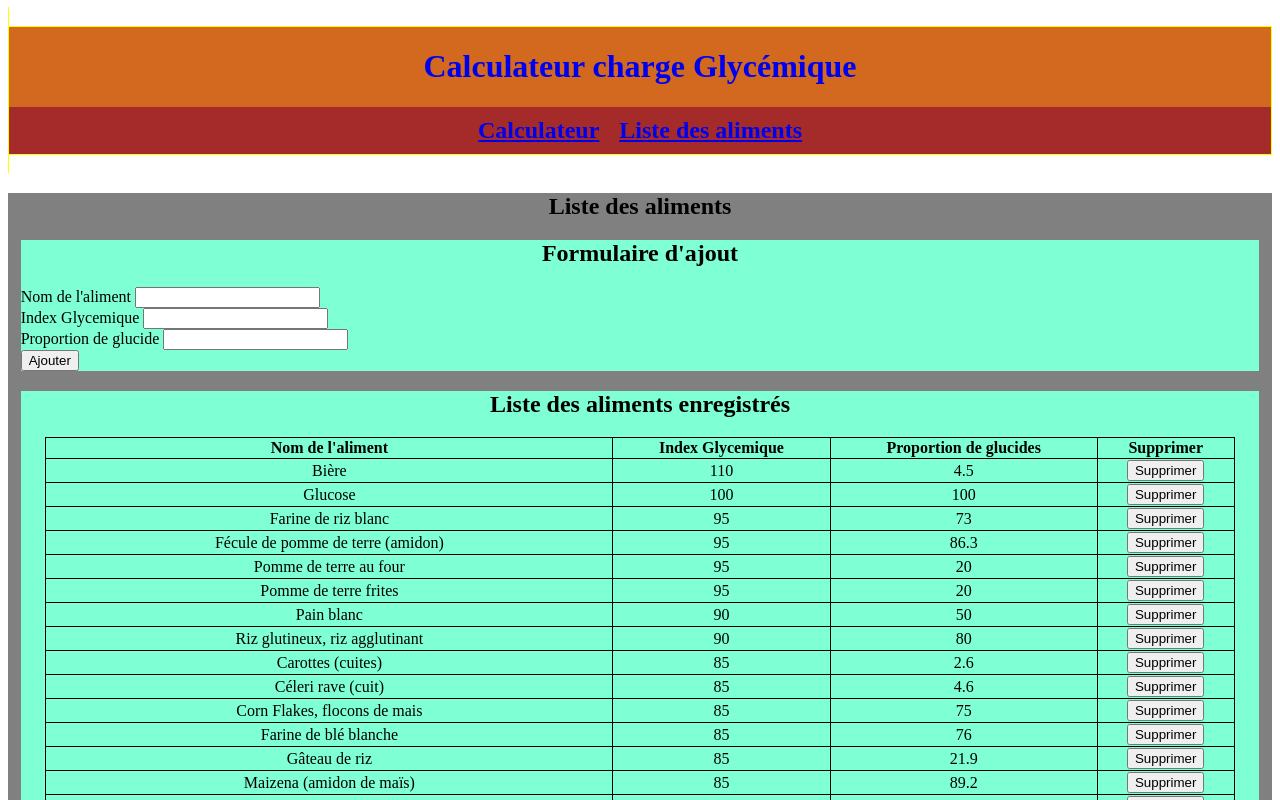
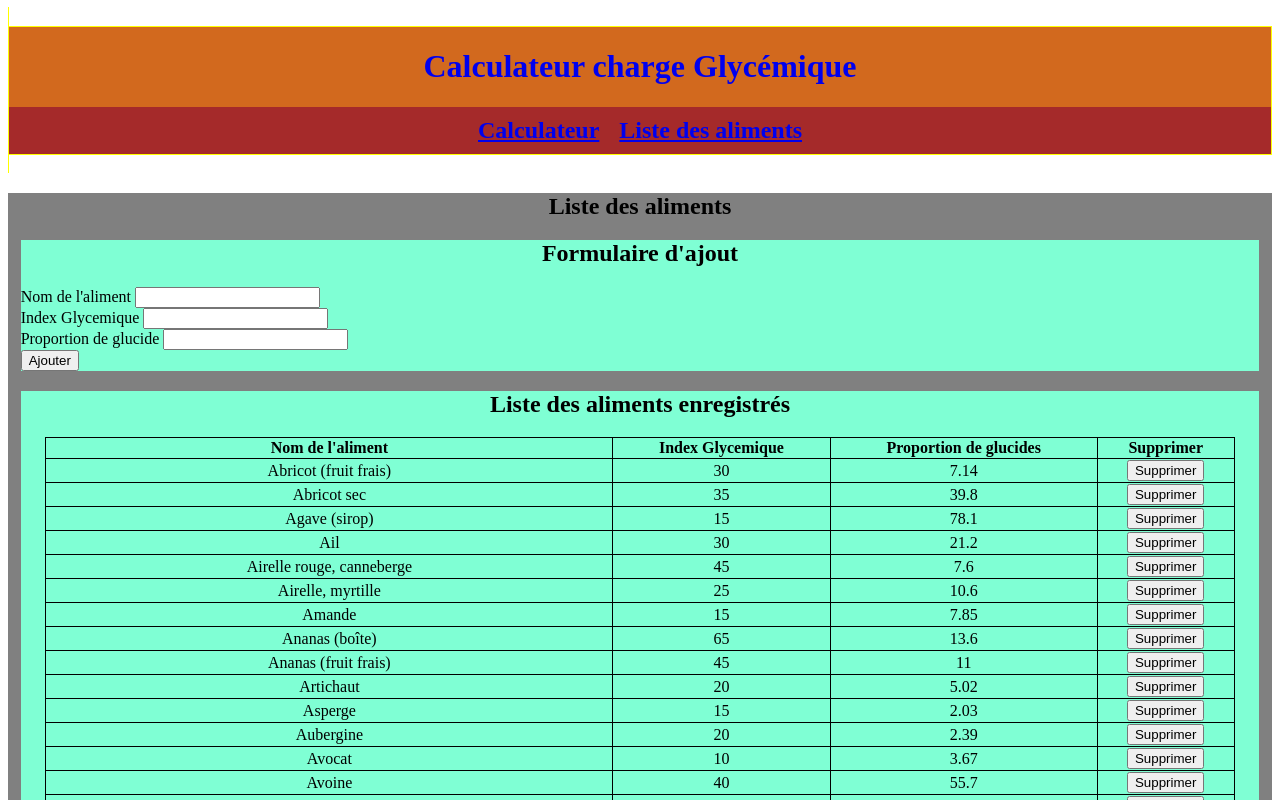
Before and after one commit to caroleciem/chargeGlycemique, an Angular app in the folder angular-workshop-glyce/: page / in a window 1280 px wide. Shown: the top 800 px of the page. Built offline with nearby package versions, Linux system fonts and the light colour scheme.

Commit message:
ajout de la fonctionnalité de tri par nom

```diff
--- a/angular-workshop-glyce/src/app/aliment-list/aliment-list.component.ts
+++ b/angular-workshop-glyce/src/app/aliment-list/aliment-list.component.ts
@@ -8,7 +8,7 @@ import { FormBuilder } from '@angular/forms';
   styleUrls: ['./aliment-list.component.css']
 })
 export class AlimentListComponent implements OnInit {
-  alimentList = this.alimentService.alimentLists;
+  alimentList = this.alimentService.alimentLists.sort(this.tri);
   alimentForm;
 
   constructor(private alimentService: AlimentService, private formBuilder: FormBuilder) {
@@ -48,5 +48,13 @@ export class AlimentListComponent implements OnInit {
   supprimer(alimentId) {
     this.alimentService.supprimerAliment(alimentId);
   }
+  tri(a, b) {
+    if (a.name < b.name) return -1;
+    else if (a.name == b.name) return 0;
+    else return 1;
+  }
+
+
+
 
 }
```
